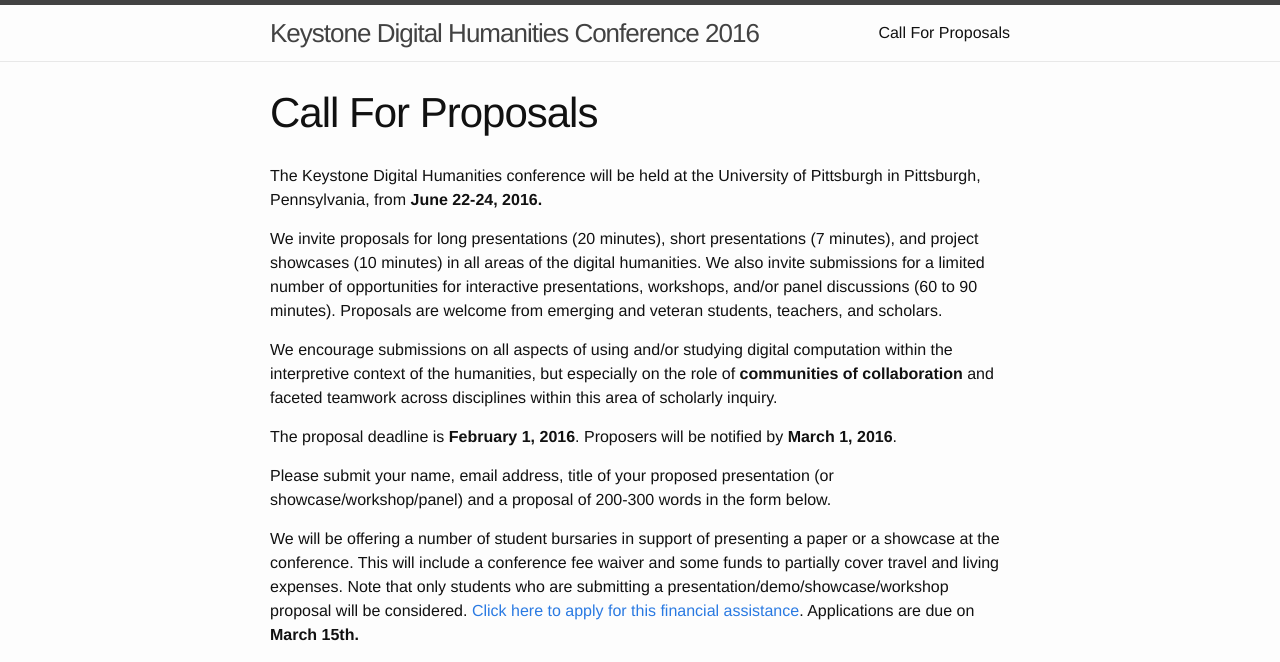
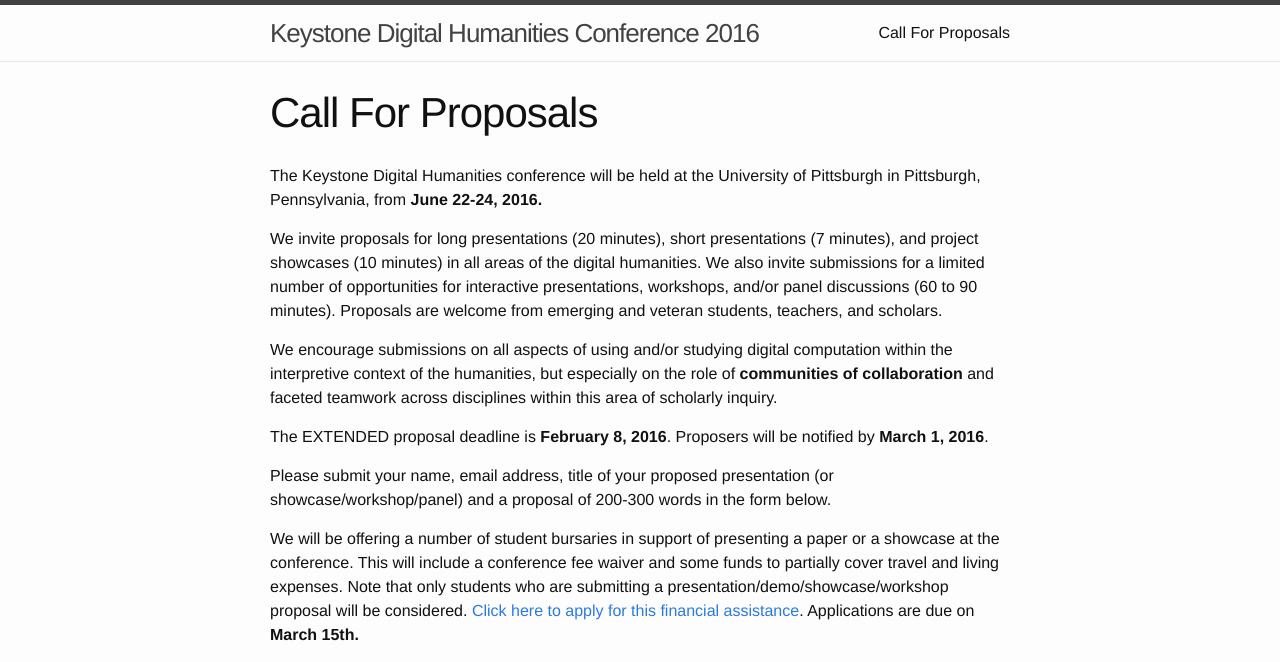
Before and after one commit to KeystoneDH/2016, a Jekyll site: the page built from cfp.md, in a window 1280 px wide. Shown: the top 662 px of the page. Built offline with Jekyll 4.4.1, drawn with Linux system fonts in a browser that asks for light colours; grey boxes are pictures that could not be loaded.

Commit message:
Changed proposal deadline date

```diff
--- a/cfp.md
+++ b/cfp.md
@@ -11,7 +11,7 @@ We invite proposals for long presentations (20 minutes), short presentations (7
 
 We encourage submissions on all aspects of using and/or studying digital computation within the interpretive context of the humanities, but especially on the role of **communities of collaboration** and faceted teamwork across disciplines within this area of scholarly inquiry.
 
-The proposal deadline is **February 1, 2016**. Proposers will be notified by **March 1, 2016**.
+The EXTENDED proposal deadline is **February 8, 2016**. Proposers will be notified by **March 1, 2016**.
 
 Please submit your name, email address, title of your proposed presentation (or showcase/workshop/panel) and a proposal of 200-300 words in the form below.
 
```
